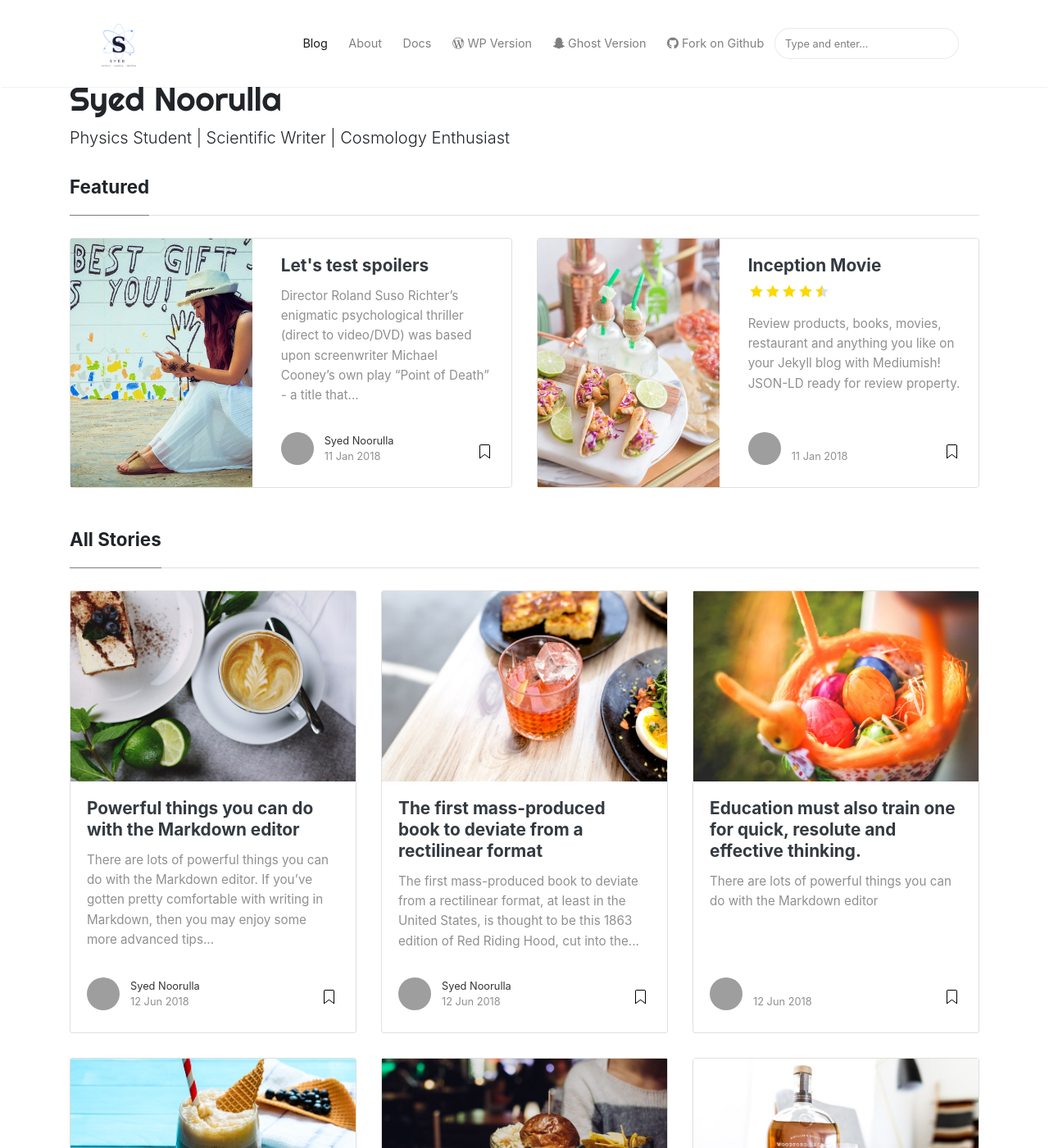
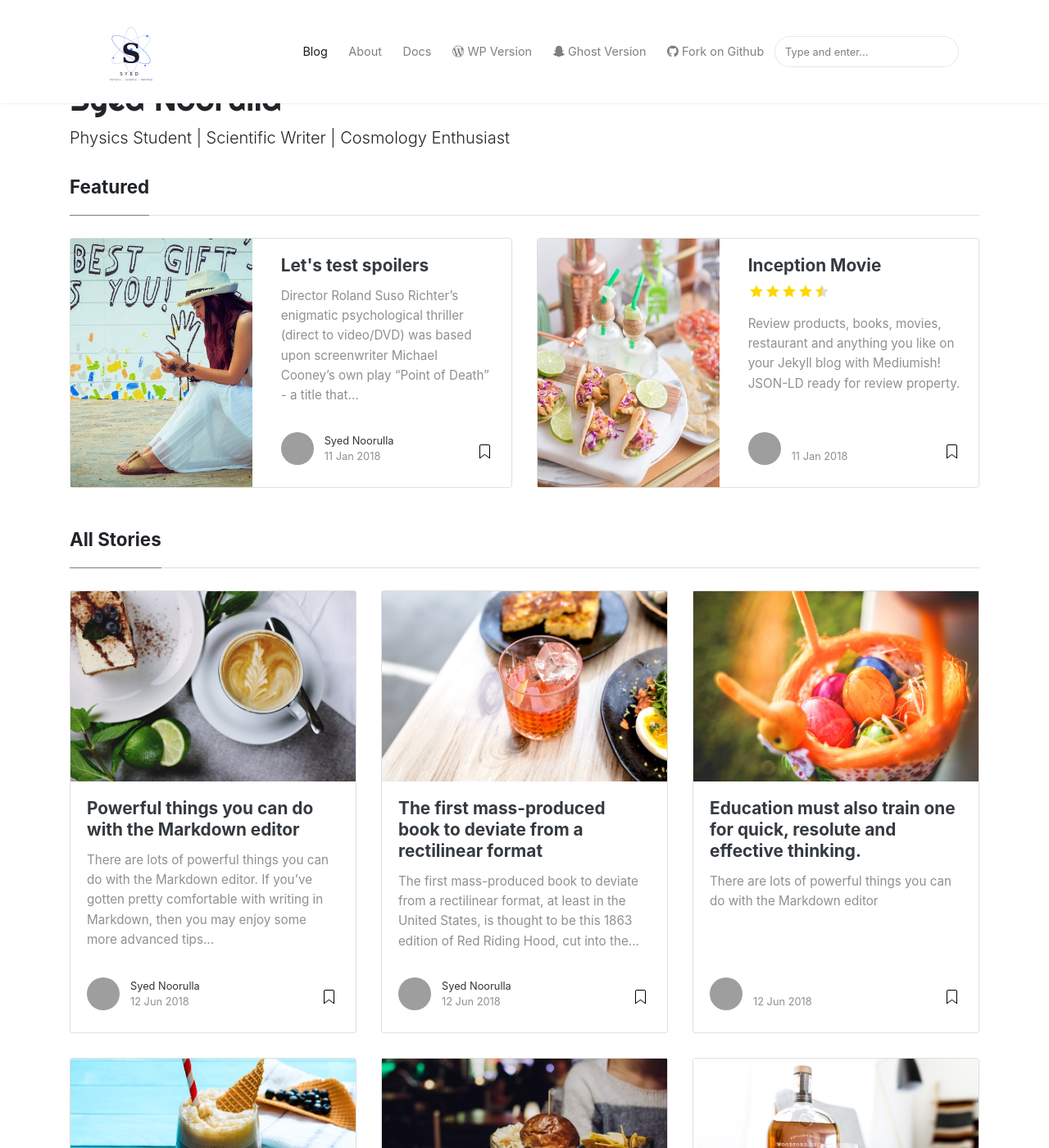
Before and after one commit to syedzeeshanphys/syedzeeshanphys.github.io, a Jekyll site: the page built from index.html, in a window 1280 px wide and 1400 px high. Shown: the whole window at 82% size. Built offline with Jekyll 4.4.1, drawn with Linux system fonts in a browser that asks for light colours; nearby versions of some CDN libraries; the list of posts is cut into pages by our own code; grey boxes are pictures that could not be loaded.

Commit message:
Update screen.css

```diff
--- a/assets/css/screen.css
+++ b/assets/css/screen.css
@@ -300,8 +300,8 @@ span.post-read-more a:hover {
 }
 
 .mediumnavigation .navbar-brand img {
-    max-height: 80px;
-    margin-right: 30px;
+    max-height: 100px;
+    margin-right: 5px;
 }
 
 .mainheading h1.sitetitle {
```
